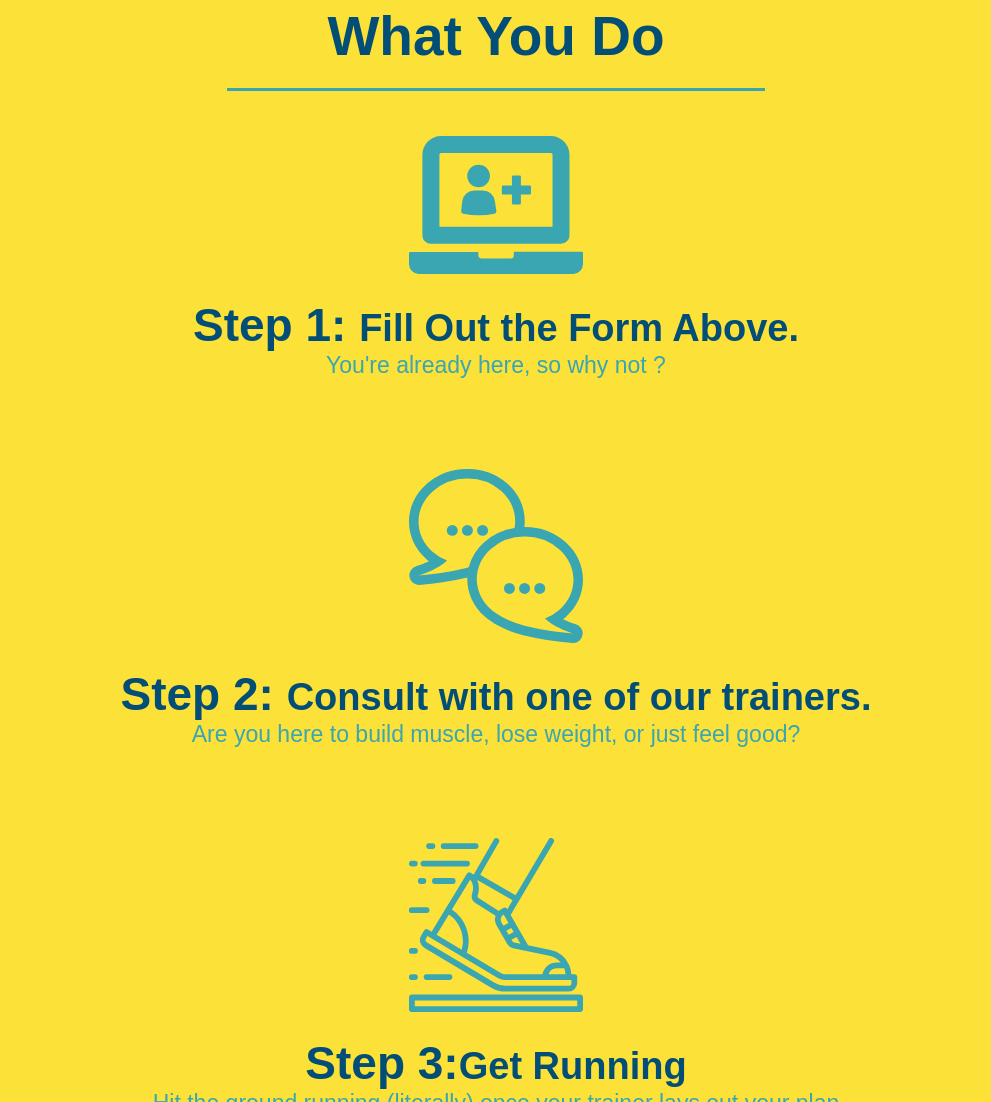
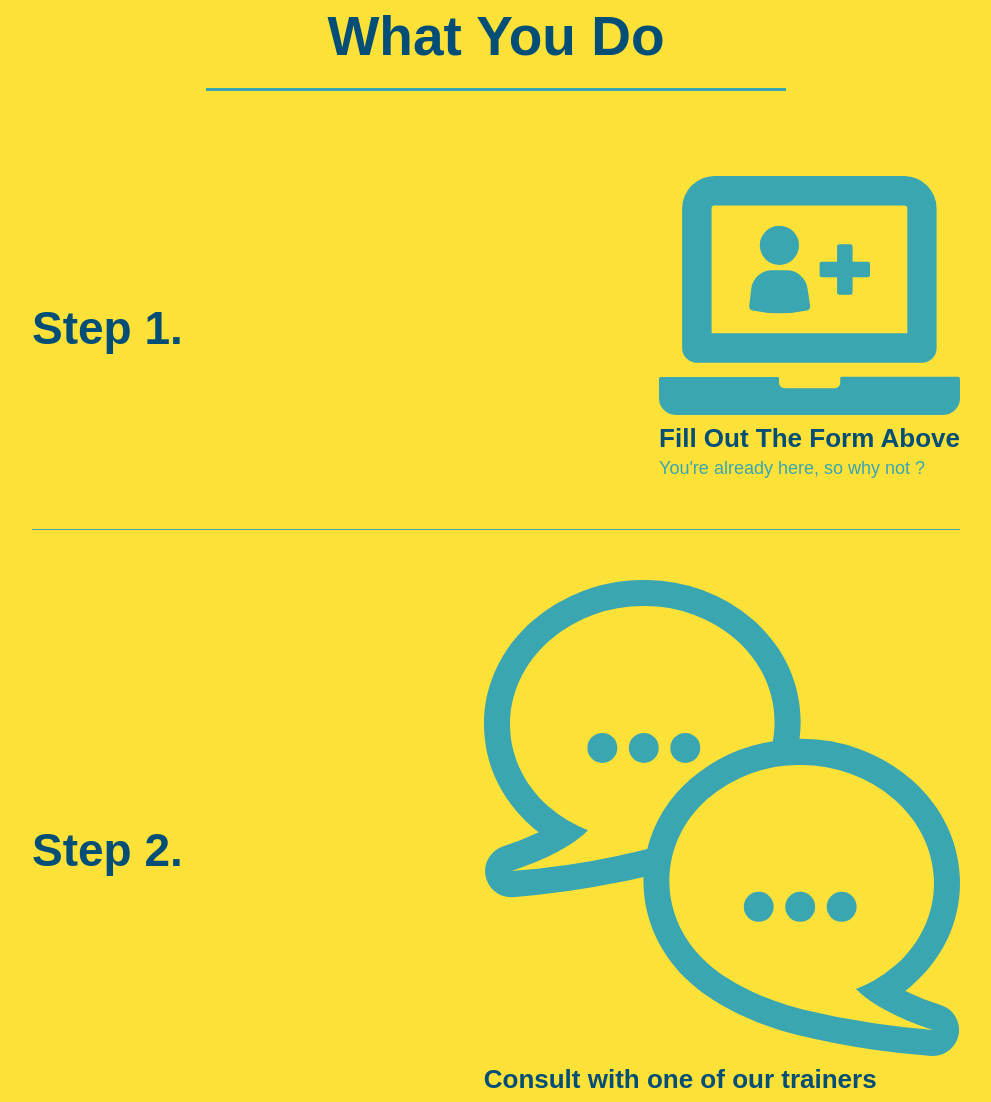
Before and after one commit to Michael-Tulmen/Run-Buddy, a plain HTML site: page index.html in a window 1280 px wide. Shown: the part 1156-2258 px from the top of the page, without its empty margins (144-1135 px from the left). Drawn offline with Linux system fonts and the light colour scheme.

Commit message:
equalized the step sections

```diff
--- a/assets/css/style.css
+++ b/assets/css/style.css
@@ -119,16 +119,15 @@ section {
     padding:10px 20px;
     font-size: 16px;
 }
-.intro {
-    text-align: center;
-}
 .section-title {
     font-size: 55px;
     color: #024e76;
-    margin-bottom: 35px;
-    padding: 0px 100px 20px 100px;
     border-bottom: 3px solid;
     display: inline-block;
+    padding-bottom: 20px;
+    text-align: center;
+    margin: 0 auto 35px auto;
+    width: 50%;
 }
 .primary-border {
     border-color: #fce138;
@@ -142,32 +141,38 @@ section {
     line-height: 1.7;
     width: 80%;
     margin: 0 auto;
+    text-align: center;
+}
+.step {
+    margin: 50px auto;
+    padding-bottom: 50px;
+    width: 80%;
+    border-bottom: 1px solid #49a6b2;
+    display: flex;
+    flex-wrap: wrap;
+    align-items: center;
+    justify-content: space-between;
 }
 .steps {
-    text-align: center;
     background: #fce138;
 }
-.steps div {
-    margin-bottom: 80px;
-}
-.steps img {
-    width: 15%;
-    margin: 10px 0;
-}
-.steps h3 {
+.step h3 {
     color: #024e76;
     font-size: 46px;
-    margin-top: 10px;
 }
-.steps p {
+.step-text p {
     color: #39a6b2;
-    font-size: 23px;
+    font-size: 18px;
+}
+.step-text h4 {
+    font-size: 26px;
+    line-height: 1.5;
+    color:#024e76
 }
 .steps span {
     font-size: 38px;
 }
 .trainers {
-    text-align: center;
 }
 .trainer {
     width: 900px;
@@ -205,7 +210,6 @@ section {
     line-height: 1.3;
 }
 .contact {
-    text-align: center;
     background: #024e76;
 }
 .contact h2 {
@@ -237,3 +241,6 @@ section {
 .contact-info a {
     color:#fce138
 }
+.flex-row {
+    display: flex;
+}
--- a/index.html
+++ b/index.html
@@ -78,44 +78,80 @@
   </section>
   <!-- "what we do" section -->
   <section id="what-we-do" class="intro">
+    <div class="flex-row">
     <h2 class="section-title primary-border">What We Do</h2>
+    </div>
+    <div class="flex-row">
     <p>
         butcher selfies chambray shabby chic gentrify readymade yr Echo Park XOXO Tumblr normcore Banksy direct trade Blue Bottle chillwave you probably haven't heard of them single-origin coffee Vice fanny pack fixie Odd Future Austin fingerstache pickled twee synth Wes Anderson Thundercats viral bitters flannel meggings narwhal Marfa Schlitz sustainable Intelligentsia umami deep v craft
     </p>
+    </div>
   </section>
 
   <!-- "what you do" section -->
   <section id="what-you-do" class="steps">
+    <div class="flex-row">
     <h2 class="section-title secondary-border">What You Do</h2>
-    <div>
-        <img src="./assets/images/step-1.svg" alt="" />
-        <h3>Step 1: <span>Fill Out the Form Above.</span></h3>
+    </div>
+    <div class="step">
+        <h3>Step 1.</h3>
+        <div class="step-info">
+         <div class="step-image">
+          <img src="./assets/images/step-1.svg" alt="" />
+        </div>
+        <div class="step-text">
+        <h4>Fill Out The Form Above</h4>
         <p>You're already here, so why not ?</p>
+      </div>
+     </div>
     </div>
 
-    <div>
+    <div class="step">
+        <h3>Step 2.</h3>
+        <div class="step-info">
+         <div class="step-image">
         <img src="./assets/images/step-2.svg" alt="" />
-        <h3>Step 2: <span>Consult with one of our trainers.</span></h3>
+         </div>
+         <div class="step-text">
+        <h4>Consult with one of our trainers</h4>
         <p>Are you here to build muscle, lose weight, or just feel good?</p>
+      </div>
+     </div>
     </div>
 
-    <div>
+    <div class="step">
+        <h3>Step 3.</h3>
+        <div class="step-info">
+        <div class="step-image">
         <img src="./assets/images/step-3.svg" alt="" />
-        <h3>Step 3:<span>Get Running</span></h3>
+        </div>
+        <div class="step-text">
+        <h4>Get Running</h4>
         <p>Hit the ground running (literally) once your trainer lays out your plan</p>
+      </div>
+     </div>
     </div>
 
-    <div>
+    <div class="step">
+        <h3>Step 4</h3>
+        <div class="step-info">
+        <div class="step-image">
         <img src="./assets/images/step-4.svg" alt="" />
+        </div>
+        <div class="step-text">
         <h3>Step 4: See Results</h3>
         <p>Bi-weekly check-ins with your trainer will keep you focused</p>
+      </div>
+     </div>
     </div>
 
   </section>
 
   <!-- "meet the trainers" section -->
   <section id="your-trainers" class="trainers">
+    <div class="flex-row">
     <h2 class="section-title primary-border">Meet The Trainers</h2>
+    </div>
     <article class="trainer">
         <img src="./assets/images/trainer-1.jpg" alt="Arron Stephens in his workout clothes, ready to pump iron" />
         <div class="trainer-bio text-left">
@@ -152,7 +188,9 @@
 
   <!-- "reach out" section (this is the map iframe location) -->
   <section id="reach-out" class="contact">
+    <div class="flex-row">
     <h2 class="section-title secondary-border">Reach Out</h2>
+    </div>
     <div class="contact-info">
         <iframe src="https://www.google.com/maps/embed?pb=!1m18!1m12!1m3!1d3344.2230858299176!2d-96.82353458400362!3d33.05059317729118!2m3!1f0!2f0!3f0!3m2!1i1024!2i768!4f13.1!3m3!1m2!1s0x864c23427b6fa885%3A0x3f0e598813b50c41!2s5812%20Ridgehaven%20Dr%2C%20Plano%2C%20TX%2075093!5e0!3m2!1sen!2sus!4v1645727118966!5m2!1sen!2sus"
         width="400"
```
